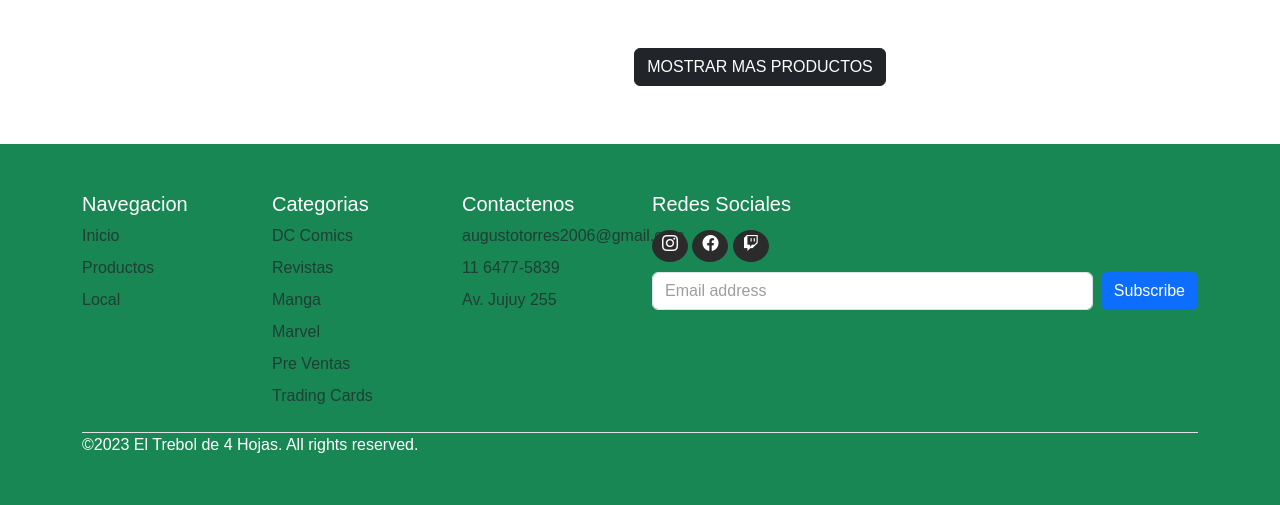
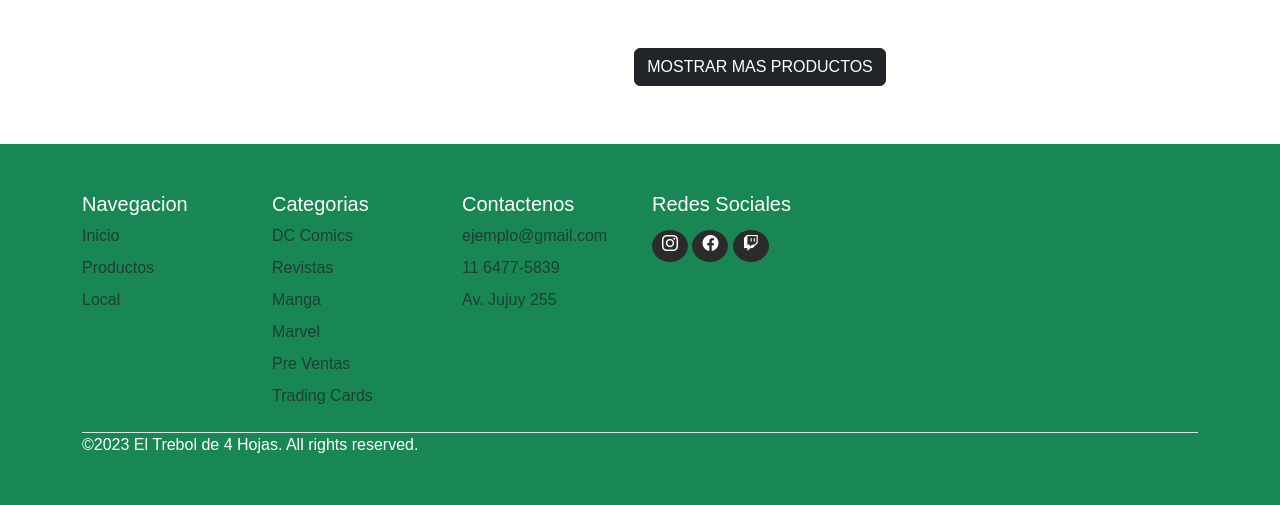
Before and after one commit to pauldiegoaguilar/el_trebol_de_4_hojas, a PHP site: page /torres.php?sec=home in a window 1280 px wide. Shown: the part 2168-2673 px from the top of the page. Run offline with PHP 8.4, Linux system fonts and the light colour scheme; data comes from the database, SQL or seed files in the repository; some libraries are stand-ins or nearby versions; some web fonts are replaced.

Commit message:
correccion ESCENCIAL del footer🤑

```diff
--- a/torres.php
+++ b/torres.php
@@ -699,8 +699,8 @@ if (isset($_SESSION['USER'])) {
     <div class="text-white bg-success" style="background-color: #303436;">
         <div class="container">
             <footer class="py-5">
-                <div class="row">
-                    <div class="col-6 col-md-2 mb-3">
+                <div class="row pb-3">
+                    <div class="col-6 col-md-2">
                         <h5>Navegacion</h5>
                         <ul class="nav flex-column">
                             <li class="nav-item mb-2"><a href="?sec=home" class="nav-link p-0 text-body-secondary">Inicio</a></li>
@@ -709,7 +709,7 @@ if (isset($_SESSION['USER'])) {
                         </ul>
                     </div>
 
-                    <div class="col-6 col-md-2 mb-3">
+                    <div class="col-6 col-md-2">
                         <h5>Categorias</h5>
                         <ul class="nav flex-column">
                             <li class="nav-item mb-2"><a href="?sec=categorias&categ=dc_comics" class="nav-link p-0 text-body-secondary">DC Comics</a></li>
@@ -721,16 +721,16 @@ if (isset($_SESSION['USER'])) {
                         </ul>
                     </div>
 
-                    <div class="col-6 col-md-2 mb-3 ">
+                    <div class="col-6 col-md-2">
                         <h5>Contactenos</h5>
                         <ul class="nav flex-column">
-                            <li class="nav-item mb-2"><a href="mailto:augustotorres2006@gmail.com" class="nav-link p-0 text-body-secondary">augustotorres2006@gmail.com</a></li>
+                            <li class="nav-item mb-2"><a href="mailto:augustotorres2006@gmail.com" class="nav-link p-0 text-body-secondary">ejemplo@gmail.com</a></li>
                             <li class="nav-item mb-2"><a href="sms:+1164775839" class="nav-link p-0 text-body-secondary">11 6477-5839</a></li>
                             <li class="nav-item mb-2"><a href="https://www.google.com/maps/search/?api=1&query=Escuela Técnica Nº26 D.E.6 Confederación Suiza" target="_blank" class="nav-link p-0 text-body-secondary">Av. Jujuy 255</a></li>
                         </ul>
                     </div>
 
-                    <div class="col-6 col-md-2 mb-3 w-50">
+                    <div class="col-6 col-md-2">
                         <form>
                             <h5>Redes Sociales</h5>
                             <p class="my-3">
@@ -738,11 +738,6 @@ if (isset($_SESSION['USER'])) {
                                 <i class="bi bi-facebook icono-personalizado"></i>
                                 <i class="bi bi-twitch icono-personalizado"></i>
                             </p>
-                            <div class="d-flex flex-column flex-sm-row gap-2">
-                                <label for="newsletter1" class="visually-hidden">Email address</label>
-                                <input id="newsletter1" type="text" class="form-control" placeholder="Email address">
-                                <button class="btn btn-primary m-0" type="button">Subscribe</button>
-                            </div>
                         </form>
                     </div>
                 </div>
```
